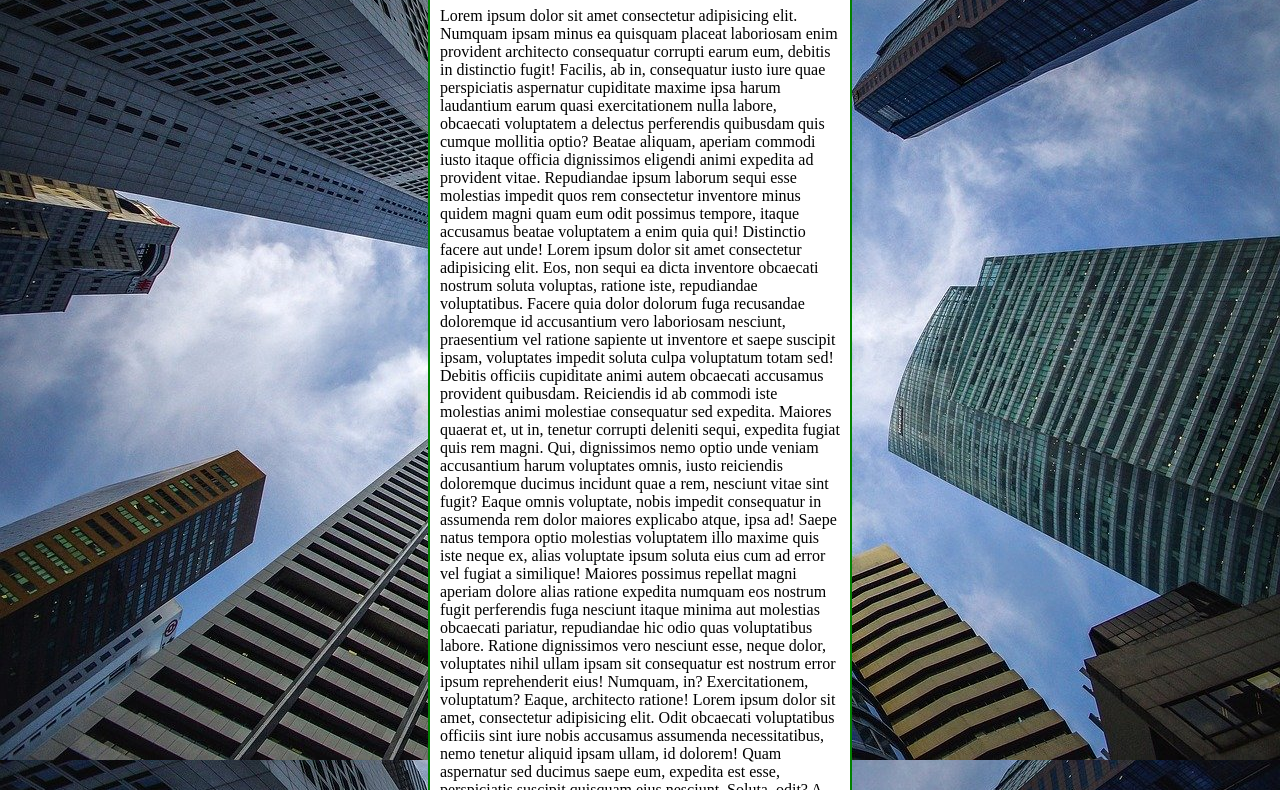
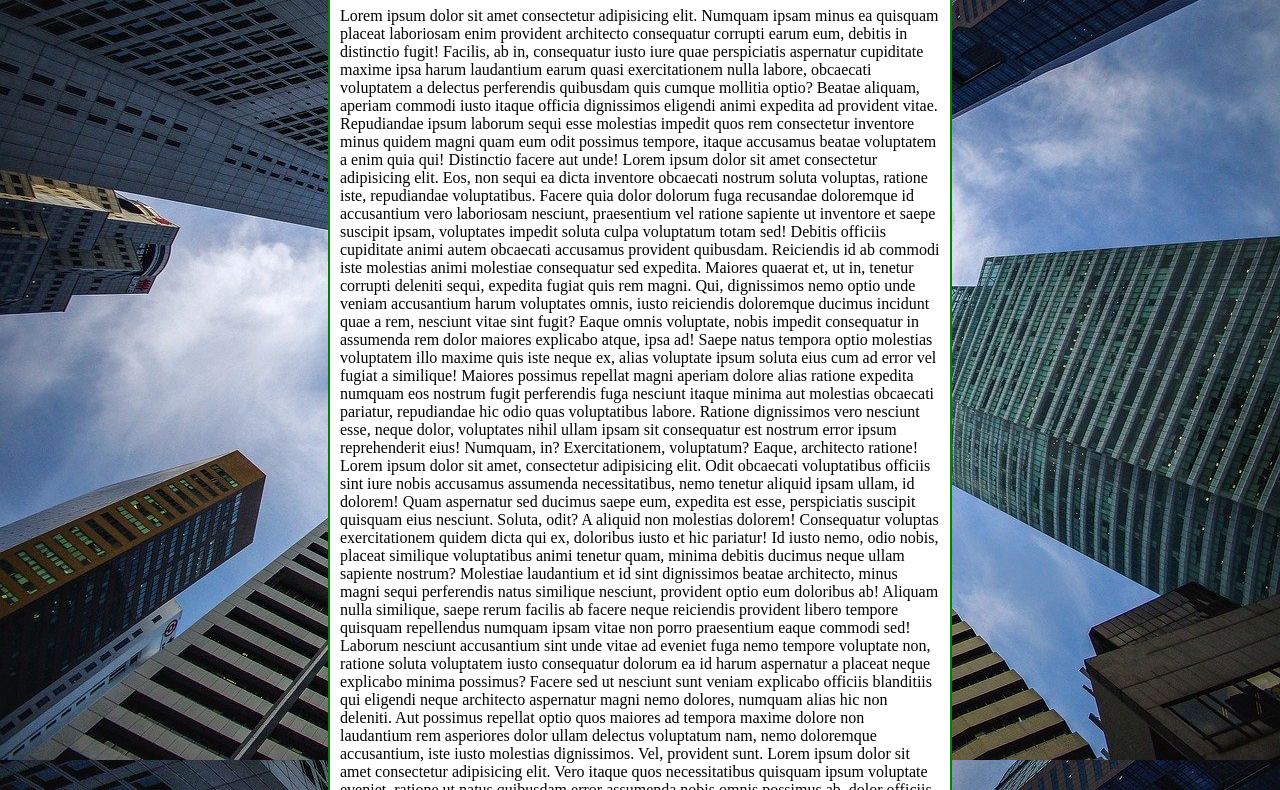
Before and after one commit to PabloPBS/html5-css3, a plain HTML site: page Exercícios/ex022/fundo006.html in a window 1280 px wide. Shown: the part 93-883 px from the top of the page. Drawn offline with Linux system fonts and the light colour scheme.

Commit message:
Update fundo006.html

```diff
--- a/Exercícios/ex022/fundo006.html
+++ b/Exercícios/ex022/fundo006.html
@@ -4,20 +4,21 @@
     <meta charset="UTF-8">
     <meta http-equiv="X-UA-Compatible" content="IE=edge">
     <meta name="viewport" content="width=device-width, initial-scale=1.0">
-    <title>Document</title>
+    <title>Fundo fixo de tela</title>
     <style>
         body {
-            height: 97.6vh;
+            /*height: 97.6vh;
             background-color: black;
             background-image: url(imgens/wallpaper002.jpg);
             background-position: center center;
-            background-repeat: repeat-y;
+            background-repeat: no-repeat;
             background-size: cover;
-            background-attachment: fixed;
+            background-attachment: fixed;*/
+            background: black url(imgens/wallpaper002.jpg) center center / cover no-repeat fixed;
         }
         main {
             background-color: white;
-            width: 400px;
+            max-width: 600px;
             padding: 10px;
             margin: auto;
             border: 2px solid green;
```
